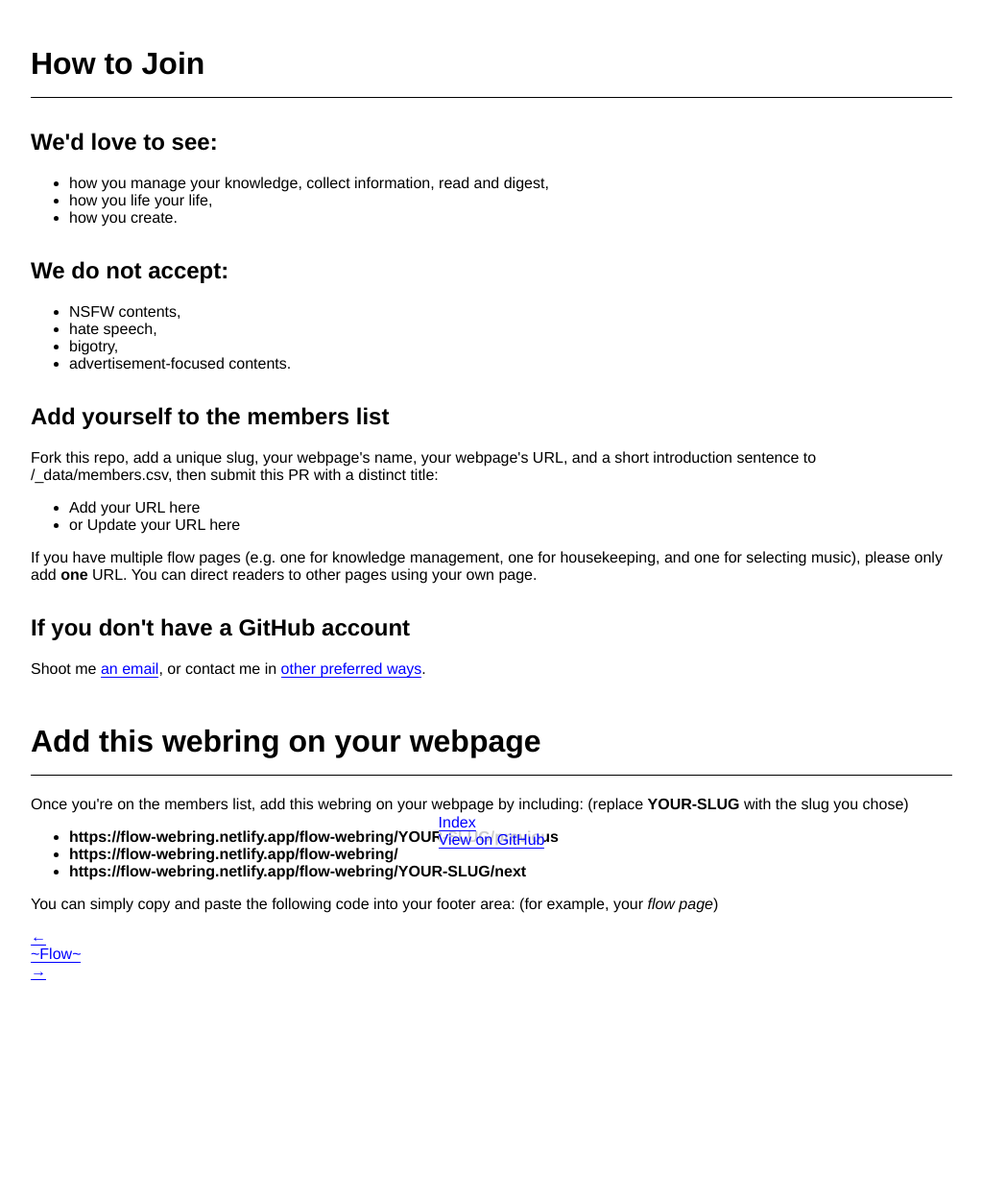
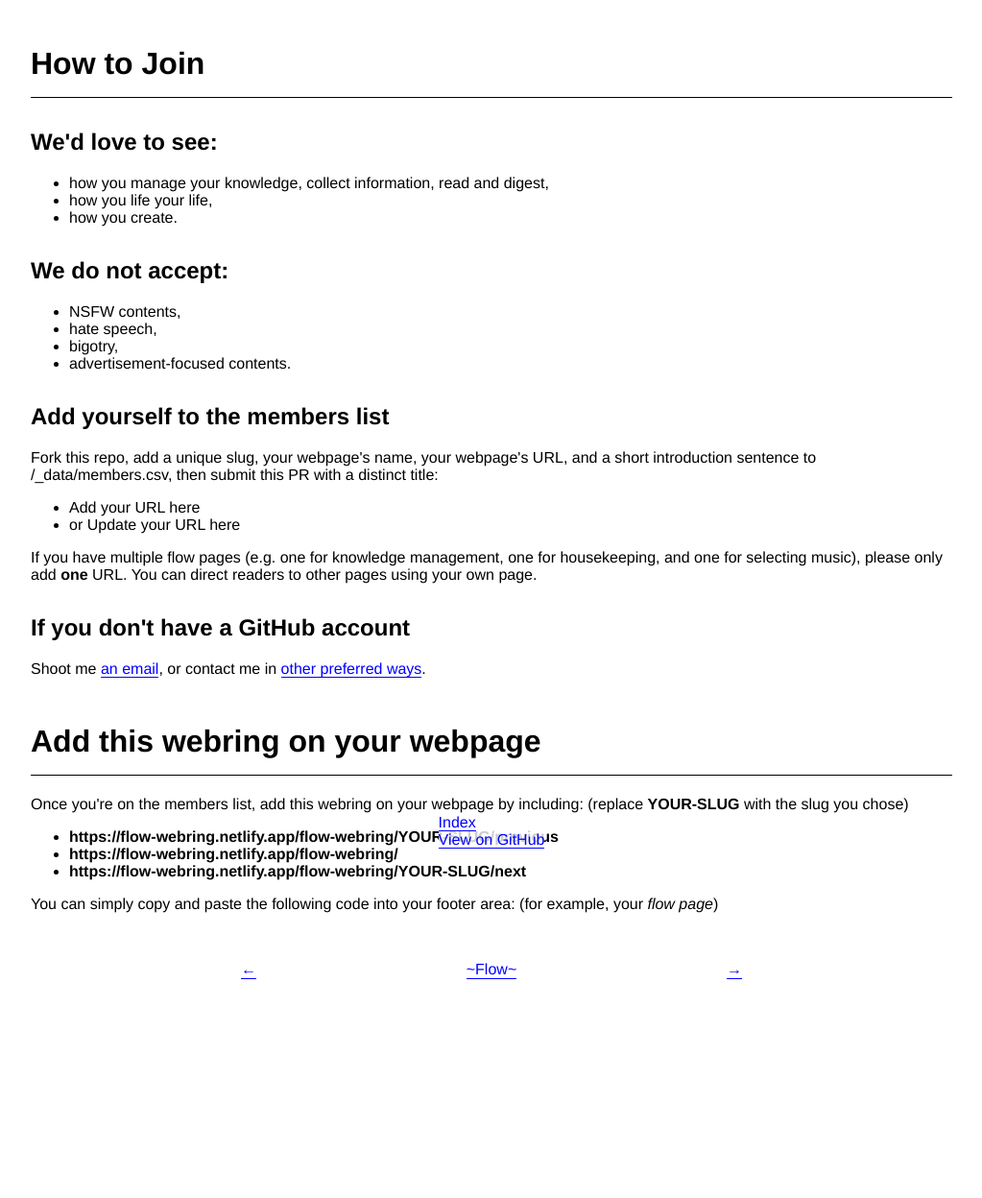
Before and after one commit to rongbinf/flow-webring, a Jekyll site: the page built from join.html, in a window 1280 px wide. Shown: the whole page at 96% size, without its empty margins (128-1151 px from the left). Built offline with Jekyll 4.4.1, drawn with Linux system fonts in a browser that asks for light colours; before the commit the page ends 1197 px from its top, so only the background shows below that.

Commit message:
Update join.html rawhtml pre

```diff
--- a/join.html
+++ b/join.html
@@ -39,7 +39,11 @@ layout: html
 </ul>
 <p>You can simply copy and paste the following code into your <code>footer</code> area: (for example, your <em>flow page</em>)
 <pre>
-<a href="{{'/YOUR-SLUG/previous'|absolute_url}}">←</a>
-<a href="{{'/'|absolute_url}}">~Flow~</a>
-<a href="{{'/YOUR-SLUG/next'|absolute_url}}">→</a>
+{% raw %}
+<p style="display:flex;justify-content:space-evenly;">
+<a href="{{ '/YOUR-SLUG/previous' | absolute_url }}">←</a>
+<a href="{{ '/' | absolute_url }}">~Flow~</a>
+<a href="{{ '/YOUR-SLUG/next' | absolute_url }}">→</a>
+</p>
+{% endraw %}
 </pre>
```
